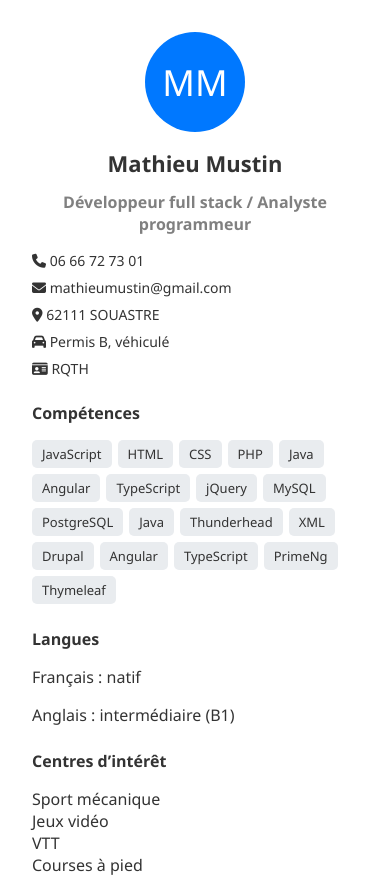
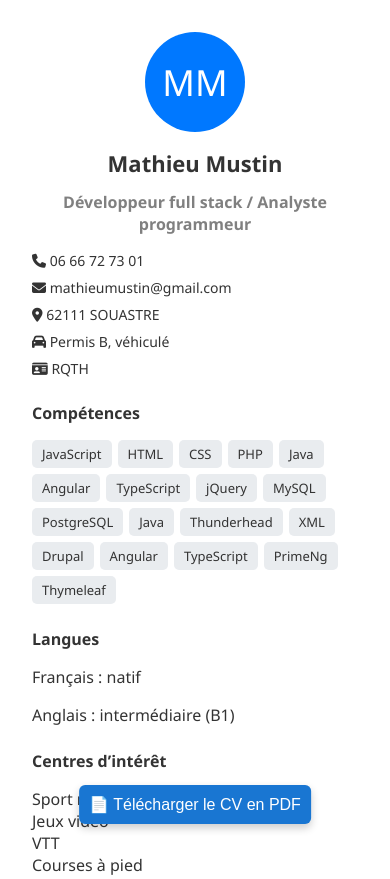
Before and after one commit to MathMust/cv, a plain HTML site: page index.html in a window 390 px wide. Shown: the top 879 px of the page. Drawn offline with nearby package versions, Linux system fonts and the light colour scheme.

Commit message:
Add files via upload

```diff
--- a/index.html
+++ b/index.html
@@ -5,7 +5,7 @@
   <meta name="viewport" content="width=device-width, initial-scale=1">
   <title>Mathieu Mustin - Développeur Full Stack</title>
   <link rel="stylesheet" href="style.css" id="theme-style">
-  <script src="https://kit.fontawesome.com/a076d05399.js" crossorigin="anonymous"></script>
+  <link rel="stylesheet" href="https://cdnjs.cloudflare.com/ajax/libs/font-awesome/6.5.0/css/all.min.css" crossorigin="anonymous" referrerpolicy="no-referrer" />
 </head>
 <body>
   <div class="cv-container" id="cv">
--- a/script.js
+++ b/script.js
@@ -16,7 +16,7 @@ async function generatePDF() {
   // Utiliser html2canvas sur le clone
   const canvas = await html2canvas(clone, { scale: 2 });
 
-  const imgData = canvas.toDataURL('image/png');
+  const imgData = canvas.toDataURL('image/jpeg');
 
   const { jsPDF } = window.jspdf;
   const pdf = new jsPDF('p', 'mm', 'a4');
--- a/style.css
+++ b/style.css
@@ -4,14 +4,6 @@
   --text: #333;
   --accent: #e9ecef;
   --white: #fff;
-}
-
-[data-theme="dark"] {
-  --primary: #3a8fff;
-  --bg: #1e1e1e;
-  --text: #f1f1f1;
-  --accent: #2a2a2a;
-  --white: #2a2a2a;
 }
 
 * {
@@ -29,6 +21,7 @@ body {
 .cv-container {
   display: flex;
   min-height: 100vh;
+  margin-bottom: 25px;
 }
 
 /* Sidebar */
@@ -125,7 +118,6 @@ body {
 }
 
 .print-btn {
-  margin-top: 20px;
   background: var(--primary);
   color: white;
   border: none;
@@ -136,8 +128,17 @@ body {
 
 .dl-btn {
   position: fixed;
-  top: 925px;
-  left: 45px;
+  bottom: 20px;
+  left: 50%;
+  transform: translateX(-50%);
+  z-index: 1000;
+  padding: 12px 20px;
+  font-size: 16px;
+  border: none;
+  border-radius: 6px;
+  background-color: #1976d2;
+  color: white;
+  box-shadow: 0 4px 8px rgba(0, 0, 0, 0.2);
 }
 
 .theme-toggle button {
@@ -165,4 +166,10 @@ body {
   .main-content {
     padding: 1rem;
   }
+
+  .dl-btn {
+    width: max-content;
+    padding: 10px;
+  }
+
 }
```
